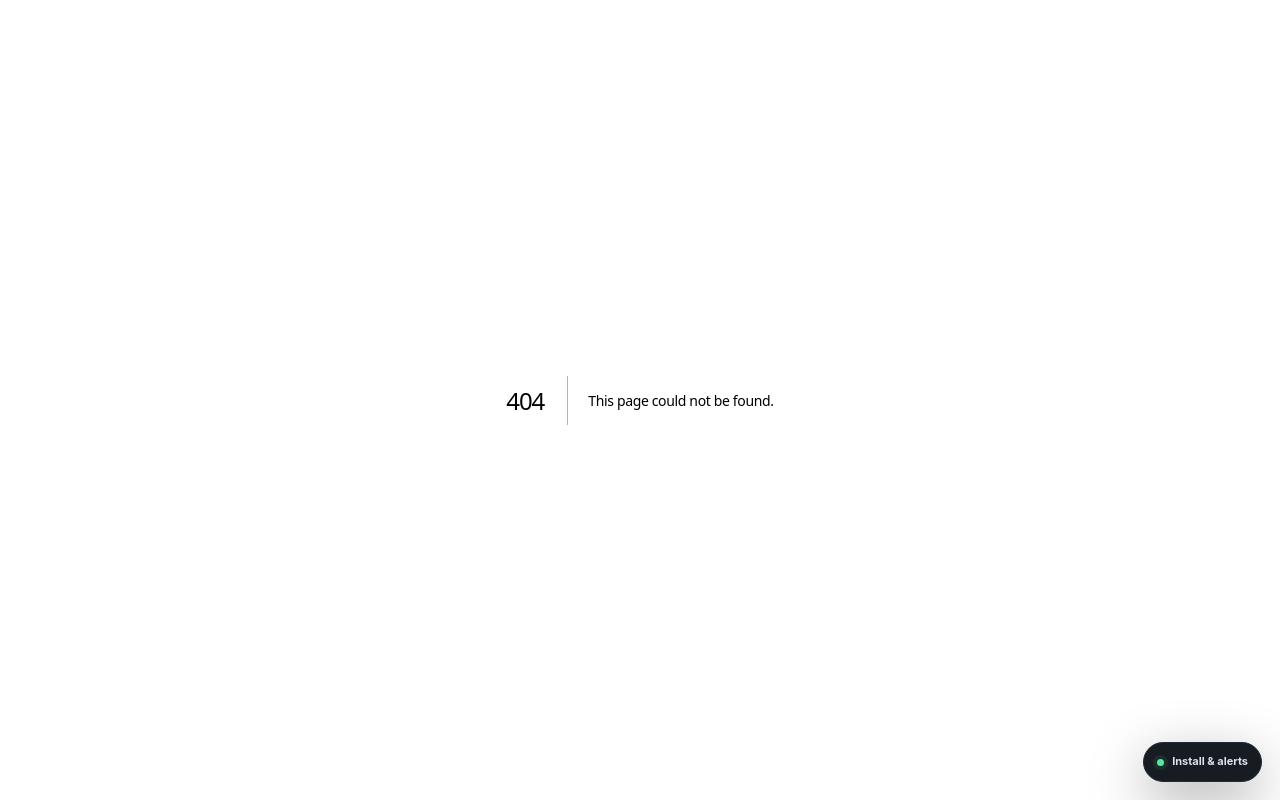
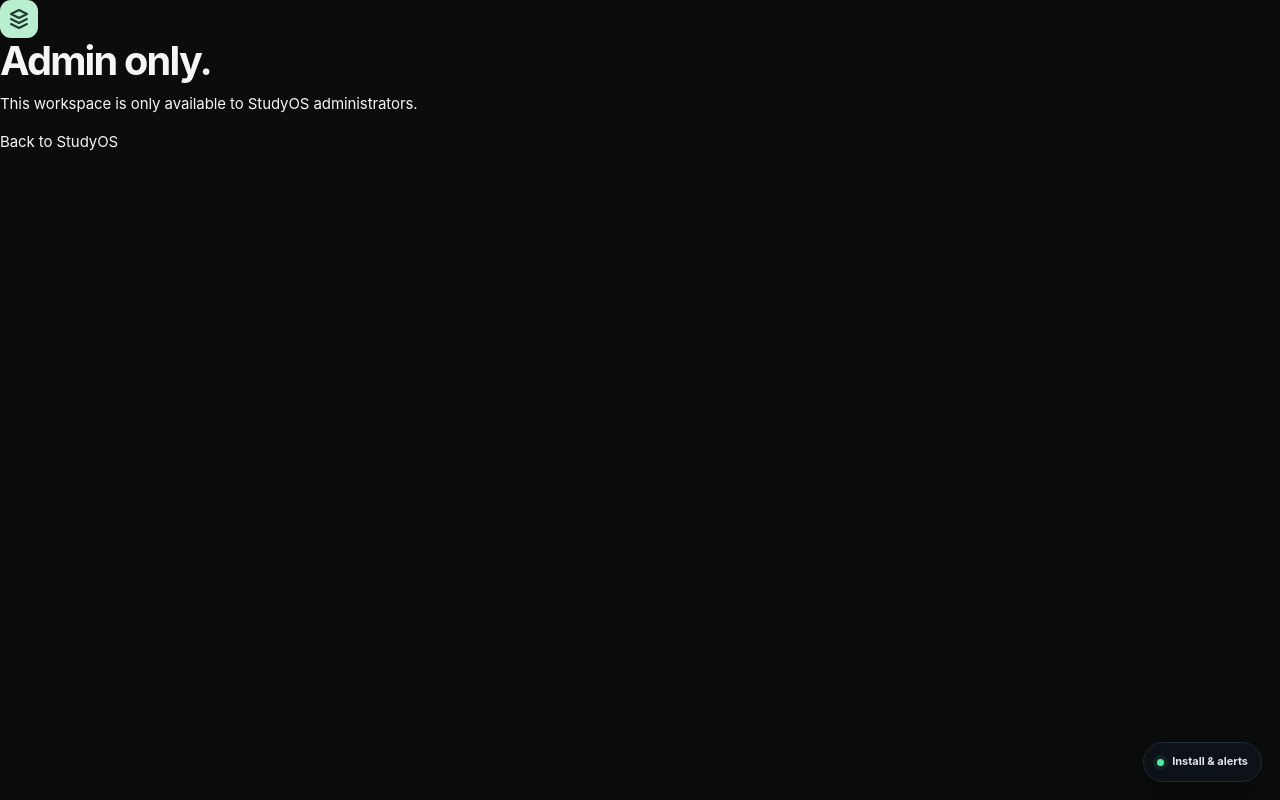
Before and after one commit to isikkeskin1/StudyOS, a Next.js app in the folder web/: page /admin in a window 1280 px wide. Before the commit this address had no page. Built offline with nearby package versions, Linux system fonts and the light colour scheme; no server answers.

Commit message:
admin: route /admin to dedicated workspace

```diff
--- /dev/null
+++ b/web/app/admin/page.tsx
@@ -0,0 +1,5 @@
+import { AdminHome } from "@/components/admin-home";
+
+export default function AdminPage() {
+  return <AdminHome />;
+}
```
